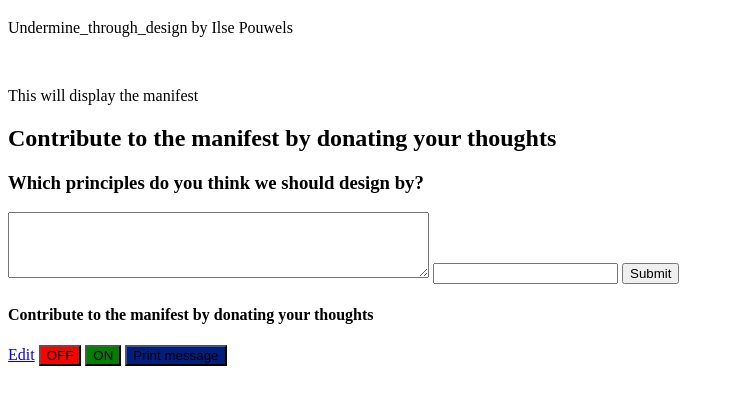
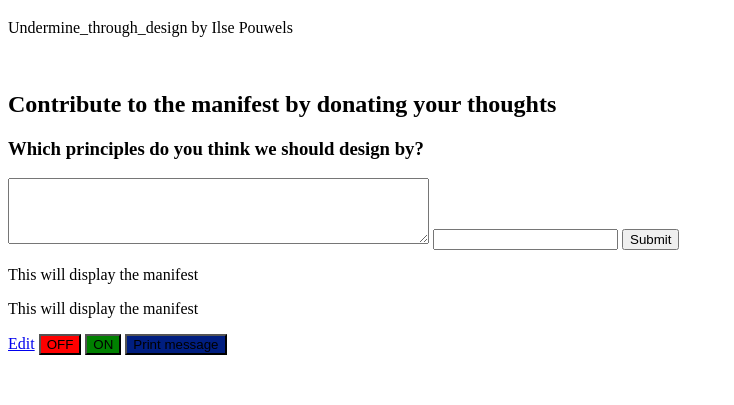
Before and after one commit to ilse-design/manifest, a website: page views/index.html in a window 1280 px wide. Shown: the part 61-466 px from the top of the page, without its empty margins (0-734 px from the left). Drawn offline with nearby package versions, Linux system fonts and the light colour scheme; no server answers.

Commit message:
some small changes on index

```diff
--- a/app/models/manifest.model.js
+++ b/app/models/manifest.model.js
@@ -1,4 +1,4 @@
-const sql = require("./index.js");
+ const sql = require("./index.js");
 
 // constructor
 const Manifest = function(manifest) {
--- a/views/index.html
+++ b/views/index.html
@@ -55,7 +55,7 @@ socket.on('stream',function(image){
 <div id="log"></div>
 
 
-<p id="displayManifest"> This will display the manifest<p>
+
 
     <h2>Contribute to the manifest by donating your thoughts</h2>
     <h3>Which principles do you think we should design by?</h3>
@@ -66,7 +66,8 @@ socket.on('stream',function(image){
     <input id="name-input"></input>
     <button type="button" onclick="onClickSubmit()" >Submit</button>
 
-    <h4 id="displayManifest">Contribute to the manifest by donating your thoughts</h4>
+    <p id="displayCard"> This will display the manifest<p>
+        <p id="nameCard"> This will display the manifest<p></p>
 
 <a href="https://underminethroughdesign-device.dataplicity.io/edit" class="button">Edit</a>
 
--- a/views/script.js
+++ b/views/script.js
@@ -14,7 +14,7 @@ console.log("fetch last manifest");
 	    console.log("last manifest");
 	    var lastManifest = response.data.text;
 	    console.log(lastManifest);
-            document.getElementById("displayManifest").innerText = lastManifest;
+            document.getElementById("displayCard").innerText = lastManifest;
 
         })
         .catch(error => console.error(error));
```
